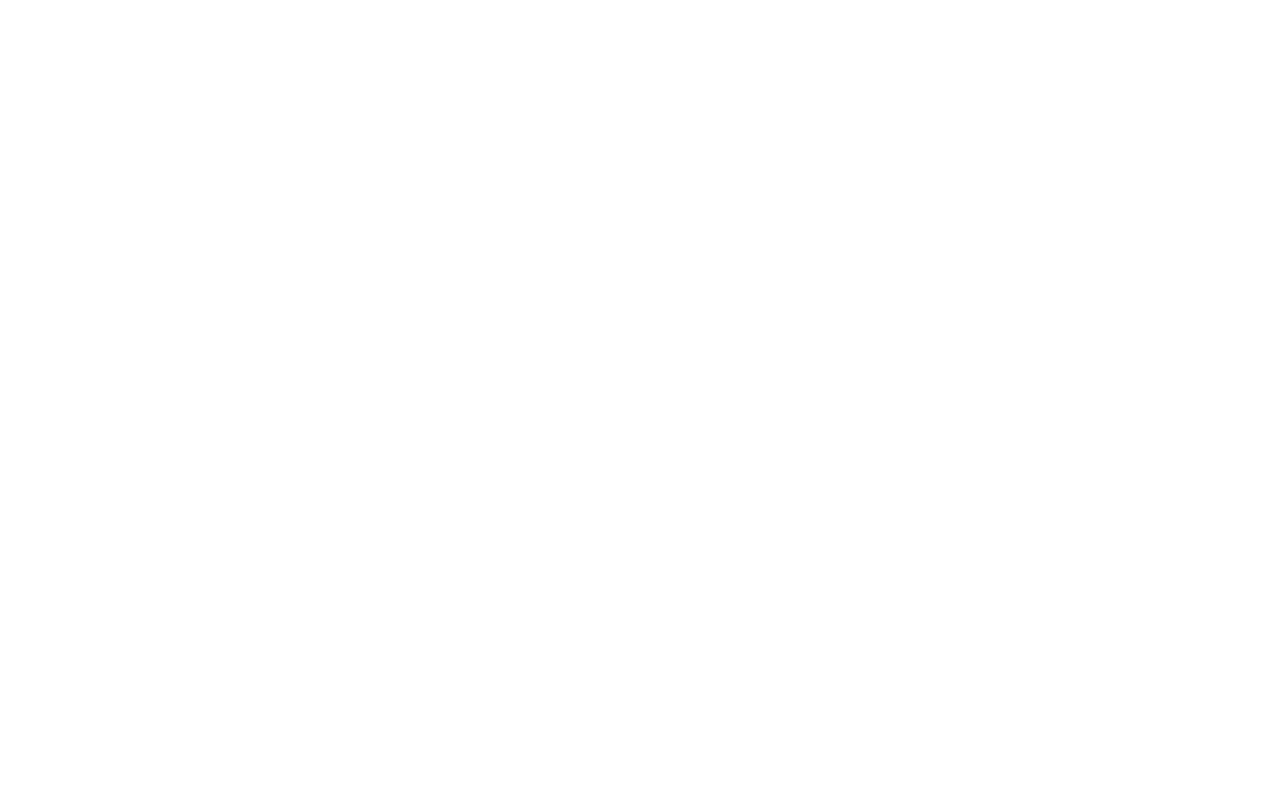
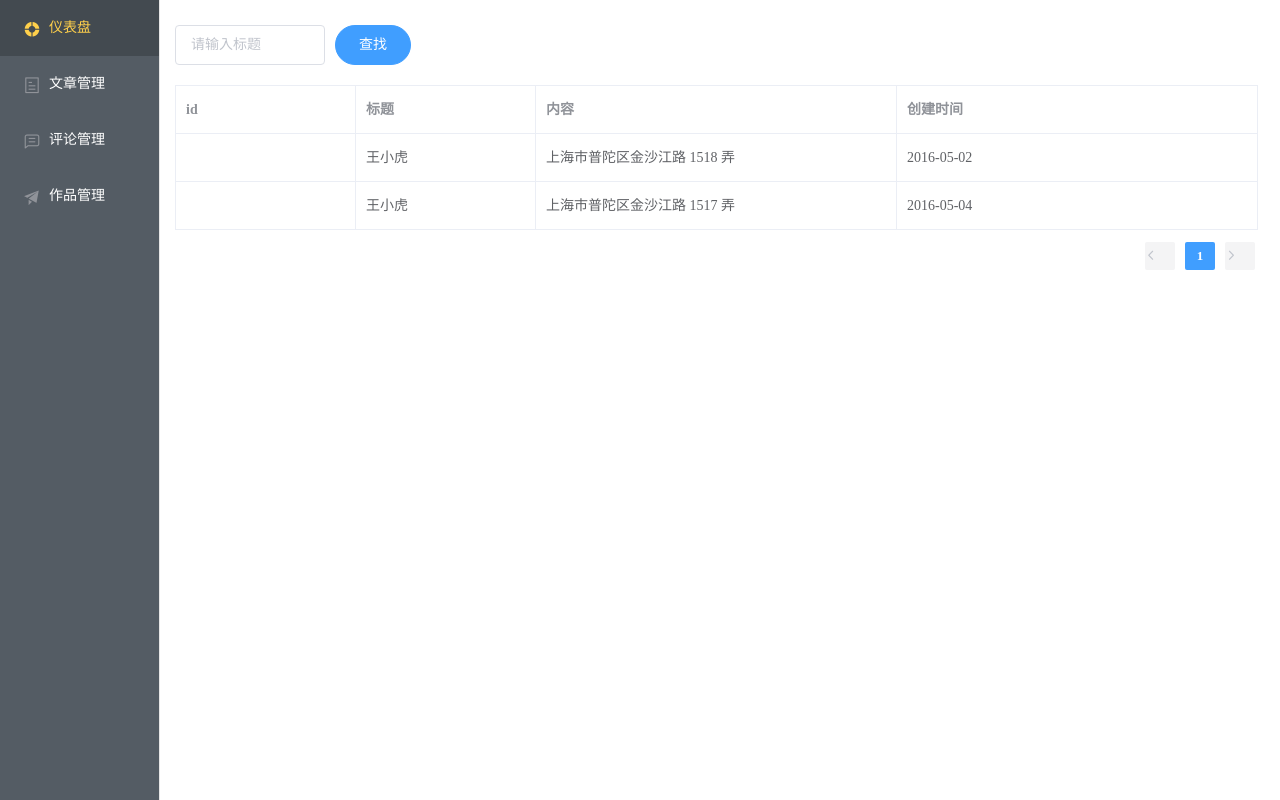
Before and after one commit to tootsieTian/blog, a Vue app in the folder blog-vue-element/: page /article in a window 1280 px wide. Before the commit this address had no page. Built offline with nearby package versions, Linux system fonts and the light colour scheme.

Commit message:
添加后台排版样式

```diff
--- a/blog-vue-element/src/layout/menu/Index.vue
+++ b/blog-vue-element/src/layout/menu/Index.vue
@@ -1,10 +1,12 @@
 <template>
     <el-menu
-            default-active="1"
-            class="el-menu-vertical-demo"
+            default-active="0"
             @select="goUrl"
+            :background-color="menuStyle.backgroundColor"
+            :text-color="menuStyle.textColor"
+            :active-text-color="menuStyle.activeTextColor"
     >
-        <el-menu-item v-for="(item, index) in menuList" :index="index+1" :key="index">
+        <el-menu-item v-for="(item, index) in menuList" :index="index" :key="index">
             <i :class="item.icon"></i>
             <template #title>{{ item.title }}</template>
         </el-menu-item>
@@ -14,10 +16,16 @@
 <script lang="ts">
   import { defineComponent, ref, reactive } from 'vue'
   import { useRouter } from "vue-router";
+  import router from "@/router";
   export default defineComponent({
     setup() {
       // 菜单后期放到后端进行动态管理
-      const menuList = reactive([
+      const menuStyle = reactive({  //菜单样式
+        backgroundColor: "#545c64",
+        textColor: "#fff",
+        activeTextColor: "#ffd04b",
+      });
+      const menuList = reactive([   // 菜单列表
         {
           title: '仪表盘',
           name: 'Dashboard',
@@ -27,17 +35,28 @@
           title: '文章管理',
           name: 'Article',
           icon: 'el-icon-tickets',
-        }
+        },
+        {
+          title: '评论管理',
+          name: 'Comment',
+          icon: 'el-icon-chat-line-square',
+        },
+        {
+          title: '作品管理',
+          name: 'Work',
+          icon: 'el-icon-s-promotion',
+        },
       ])
       // const router = useRouter();
       const isCollapse = ref(false);
       const goUrl = (index: any, indexPath: any) => {
-        console.log(index,indexPath)
+        router.push({name: menuList[index].name})
       }
       return {
         isCollapse,
         goUrl,
         menuList,
+        menuStyle,
       }
     }
   })
--- a/blog-vue-element/src/router/index.ts
+++ b/blog-vue-element/src/router/index.ts
@@ -27,6 +27,15 @@
           requiresAuth: true,
         },
       },
+      {
+        path: '/article',
+        name: 'Article',
+        component: () => import('../views/admin/article/Index.vue'),
+        meta: {
+          title: '文章管理',
+          requiresAuth: true,
+        },
+      },
     ]
   },
 ]
@@ -36,13 +45,13 @@
   routes
 })
 
-router.beforeEach((to, form, next) => {
-  if (to.matched.some(route => route.meta.requiresAuth)) {
-
-    localStorage.getItem("Authorization") ? next() : ()=>{ElMessage.error("请先登录！");next('/login')};
-  } else {
-    next();
-  }
-})
+// router.beforeEach((to, form, next) => {
+//   if (to.matched.some(route => route.meta.requiresAuth)) {
+//
+//     localStorage.getItem("Authorization") ? next() : ()=>{ElMessage.error("请先登录！");next('/login')};
+//   } else {
+//     next();
+//   }
+// })
 
 export default router
--- /dev/null
+++ b/blog-vue-element/src/styles/admin/index.scss
@@ -0,0 +1,27 @@
+.app-container {
+
+  margin: 15px 0 0 15px;
+}
+
+.app-container-header {
+  padding: 10px 0;
+  display: flex;
+
+  .el-input {
+    width: 150px;
+    margin-right: 10px;
+  }
+  .el-button {
+    margin-right: 10px;
+  }
+
+}
+
+.app-container-body {
+  padding: 10px 0;
+}
+.app-container-footer {
+  display: flex;
+  justify-content: flex-end;
+  margin-right: 15px;
+}
--- a/blog-vue-element/src/views/admin/Index.vue
+++ b/blog-vue-element/src/views/admin/Index.vue
@@ -1,19 +1,29 @@
 <template>
-    <Menu></Menu>
-    <router-view v-slot="{ Component }">
-        <component :is="Component"></component>
-    </router-view>
+    <div class="admin">
+        <el-row>
+            <el-col :span="3">
+                <Menu style="height: 100vh"></Menu>
+            </el-col>
+            <el-col :span="21">
+                <router-view v-slot="{ Component }">
+                    <component :is="Component"></component>
+                </router-view>
+            </el-col>
+        </el-row>
+    </div>
 </template>
 
 <script lang="ts">
   import { defineComponent } from 'vue'
   import Dashboard from './dashboard/Index.vue'
+  import Article from './article/Index.vue'
   import Menu from '@/layout/menu/Index.vue'
   export default defineComponent({
     name: "Admin",
     components: {
       Menu,
-      Dashboard
+      Dashboard,
+      Article
     },
     setup() {
       return {}
@@ -24,5 +34,8 @@
 </script>
 
 <style lang="scss" scoped>
-
+.admin{
+    width: 100vw;
+    height: 100vh;
+}
 </style>
--- /dev/null
+++ b/blog-vue-element/src/views/admin/article/Index.vue
@@ -0,0 +1,68 @@
+<template>
+    <div class="app-container">
+        <div class="app-container-header">
+            <el-input placeholder="请输入标题"></el-input>
+            <el-button type="primary"  round>查找</el-button>
+        </div>
+        <div class="app-container-body">
+            <el-table
+                    :data="tableData"
+                    border
+                    style="width: 98%">
+                <el-table-column
+                        prop="id"
+                        label="id"
+                        width="180">
+                </el-table-column>
+                <el-table-column
+                        prop="title"
+                        label="标题"
+                        width="180">
+                </el-table-column>
+                <el-table-column
+                        prop="content"
+                        label="内容">
+                </el-table-column>
+                <el-table-column
+                        prop="createtime"
+                        label="创建时间">
+                </el-table-column>
+            </el-table>
+        </div>
+        <div class="app-container-footer">
+            <el-pagination
+                    background
+                    layout="prev, pager, next"
+                    :total="10">
+            </el-pagination>
+        </div>
+    </div>
+</template>
+
+<script lang="ts">
+  import { defineComponent, reactive } from 'vue'
+  import '@/styles/admin/index.scss'
+  export default defineComponent({
+    name: "Article",
+    setup() {
+      const tableData = reactive([{
+        createtime: '2016-05-02',
+        title: '王小虎',
+        content: '上海市普陀区金沙江路 1518 弄'
+      }, {
+        createtime: '2016-05-04',
+        title: '王小虎',
+        content: '上海市普陀区金沙江路 1517 弄'
+      }])
+      return {
+        tableData,
+      }
+    }
+  })
+
+
+</script>
+
+<style lang="scss" scoped>
+
+</style>
```
